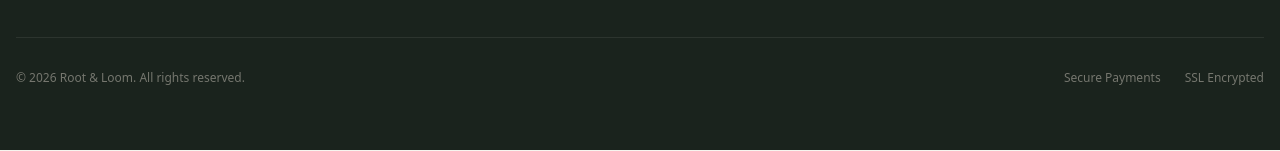
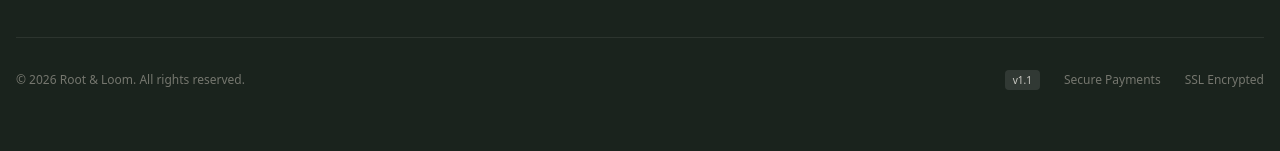
Before and after one commit to rootloom-main/rootloom, a Next.js app: page / in a window 1280 px wide. Shown: the part 1769-1920 px from the top of the page. Built offline with nearby package versions, Linux system fonts and the light colour scheme; no server answers; the database is empty; a web font is replaced by a local one.

Commit message:
chore: add version indicator to footer

```diff
--- a/components/layout/footer.tsx
+++ b/components/layout/footer.tsx
@@ -97,7 +97,8 @@ export function Footer() {
         {/* Bottom Bar */}
         <div className="mt-16 pt-8 border-t border-ash-white/10 flex flex-col md:flex-row justify-between items-center gap-4 text-xs text-ash-white/50">
           <p>&copy; {new Date().getFullYear()} Root & Loom. All rights reserved.</p>
-          <div className="flex gap-6">
+          <div className="flex gap-6 items-center">
+            <span className="text-[10px] bg-white/10 px-2 py-0.5 rounded text-heirloom-white/80">v1.1</span>
             {/* Payment Icons Placeholder text for now */}
             <span>Secure Payments</span>
             <span>SSL Encrypted</span>
```
